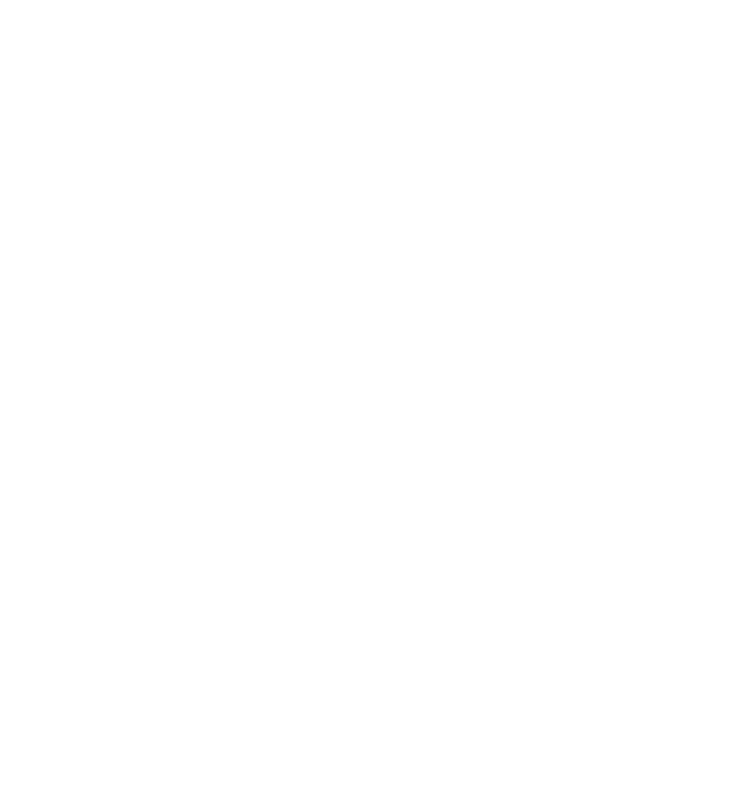
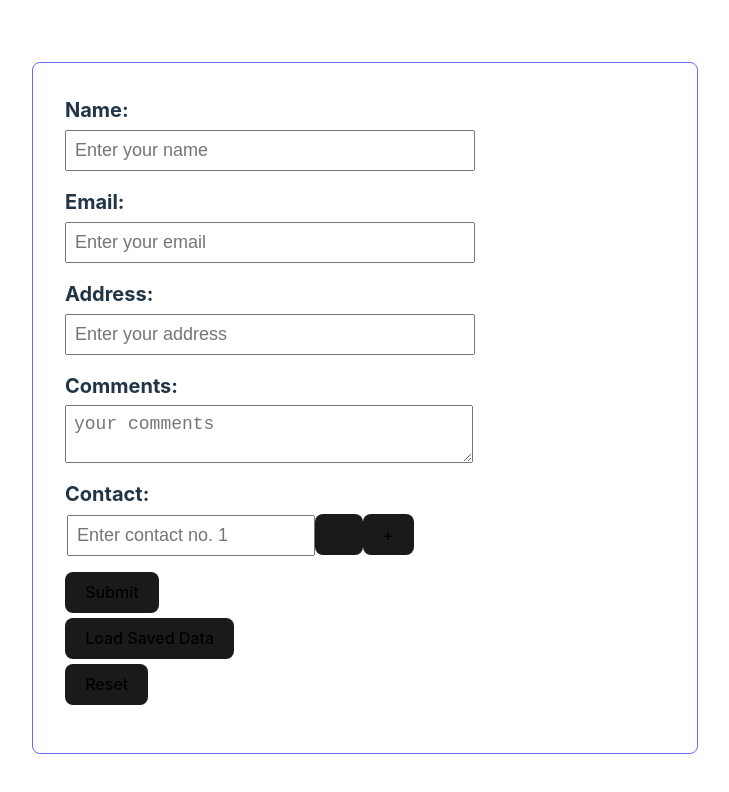
Before and after one commit to yashdreamsdevelopment/Formik-Tutorials, a React (Vite) app: page /fastfield in a window 1280 px wide. Before the commit this address had no page. Shown: the top 792 px of the page, without its empty margins (275-1004 px from the left). Built offline with nearby package versions, Linux system fonts and the light colour scheme.

Commit message:
UPDATED: implemented FastField, Disabling and Reseting

```diff
--- a/src/App.jsx
+++ b/src/App.jsx
@@ -4,6 +4,7 @@ import BasicForm from "./components/BasicForm";
 import Home from "./components/Home";
 import YupControlled from "./components/YupControlled";
 import AdvancedForm from "./components/AdvancedForm";
+import FastFieldForm from "./components/FastFieldForm";
 
 function App() {
   return (
@@ -13,6 +14,7 @@ function App() {
         <Route path="/basic" element={<BasicForm />} />
         <Route path="/yup-validation" element={<YupControlled />} />
         <Route path="/advanced" element={<AdvancedForm />} />
+        <Route path="/fastfield" element={<FastFieldForm />} />
       </Routes>
     </BrowserRouter>
   );
--- /dev/null
+++ b/src/components/FastFieldForm.jsx
@@ -0,0 +1,274 @@
+import React, { useState } from "react";
+import {
+  Formik,
+  Form,
+  Field,
+  ErrorMessage,
+  FieldArray,
+  FastField,
+} from "formik";
+import * as Yup from "yup";
+import FormFieldError from "./FormFieldError";
+
+const FastFieldForm = () => {
+  const [formSubmitState, setFormState] = useState(false);
+  const [formValues, setFormValues] = useState(null);
+
+  const savedValues = {
+    name: "Vishwas",
+    email: "v@example.com",
+    address: "221b bakers street NY",
+    contacts: [""],
+    comments: "Happy learning ",
+  };
+
+  const initialValues = {
+    name: "",
+    email: "",
+    address: "",
+    contacts: [""],
+    comments: "",
+  };
+
+  const onSubmit = (values, onSubmitProps) => {
+    console.log("ON-SUBMIT-RPOPS: ", onSubmitProps);
+    setFormState(true);
+    setTimeout(() => {
+      alert(JSON.stringify(values, undefined, 2));
+      onSubmitProps.setSubmitting(false);
+      setFormState(false);
+      onSubmitProps.resetForm();
+    }, 2000);
+  };
+
+  const validationSchema = Yup.object({
+    name: Yup.string().required("name is required"),
+    email: Yup.string().email("Invalid email").required("email is required"),
+    address: Yup.string().required("address is required"),
+    contacts: Yup.array()
+      .of(
+        Yup.string().matches(
+          /^[\+]?[(]?[0-9]{3}[)]?[-\s\.]?[0-9]{3}[-\s\.]?[0-9]{4,6}$/,
+          { message: "Not a valid phone no." }
+        )
+        //   .required("Contact no. is required")
+      )
+      .required("Contact is required")
+      .min(1, "Atleast 1 contact is required"),
+  });
+
+  const validateComments = (value) => {
+    let error;
+
+    if (!value) error = "comment is required";
+
+    return error;
+  };
+
+  return (
+    <Formik
+      initialValues={formValues || initialValues}
+      onSubmit={onSubmit}
+      validationSchema={validationSchema}
+      enableReinitialize
+      // validateOnMount
+      // validateOnChange={false}
+      // validateOnBlur={false}
+      // validateOnMount
+    >
+      {(formik) => {
+        console.log("Formik Props:", formik);
+        return (
+          <Form className="form">
+            <div className="input-group">
+              <label htmlFor="name" className="input-label">
+                Name
+              </label>
+              <Field
+                type="text"
+                id="name"
+                name="name"
+                placeholder="Enter your name"
+                className="input-field"
+              />
+              <ErrorMessage name="name" component={FormFieldError} />
+            </div>
+            <div className="input-group">
+              <label htmlFor="email" className="input-label">
+                Email
+              </label>
+              <Field
+                type="email"
+                id="email"
+                name="email"
+                placeholder="Enter your email"
+                className="input-field"
+              />
+              <ErrorMessage name="email" component={FormFieldError} />
+            </div>
+            <div className="input-group">
+              <label htmlFor="address" className="input-label">
+                Address
+              </label>
+              <FastField name="address">
+                {({ field, form, meta }) => {
+                  return (
+                    <>
+                      <input
+                        type="text"
+                        className="input-field"
+                        id="address"
+                        placeholder="Enter your address"
+                        {...field}
+                      />
+                      <ErrorMessage name="address" component={FormFieldError} />
+                    </>
+                  );
+                }}
+              </FastField>
+            </div>
+            <div className="input-group">
+              <label htmlFor="comments" className="input-label">
+                Comments
+              </label>
+              <Field
+                as="textarea"
+                name="comments"
+                className="input-field"
+                id="comments"
+                placeholder="your comments"
+                validate={validateComments}
+              />
+
+              <ErrorMessage name="comments" component={FormFieldError} />
+            </div>
+            <div className="input-group">
+              <label htmlFor="contact" className="input-label">
+                Contact
+              </label>
+              <FieldArray
+                name="contacts"
+                render={(arrayHelpers) => {
+                  const { push, remove, form } = arrayHelpers;
+                  // console.log("Form Errors:", form.errors);
+                  const contacts = form.values.contacts;
+
+                  return contacts.map((contact, index) => {
+                    return (
+                      <div className="input-group" key={index}>
+                        <div>
+                          <Field
+                            type="text"
+                            name={`contacts[${index}]`}
+                            id={`contacts[${index}]`}
+                            className="input-field"
+                            placeholder={`Enter contact no. ${index + 1}`}
+                          />
+
+                          <button
+                            type="button"
+                            disabled={index === 0}
+                            onClick={() => remove(index)}
+                            className="button"
+                          >
+                            -
+                          </button>
+
+                          <button
+                            type="button"
+                            className="button"
+                            onClick={() => push()}
+                          >
+                            +
+                          </button>
+                        </div>
+                        <ErrorMessage
+                          name={`contacts[${index}]`}
+                          component={FormFieldError}
+                        />
+                      </div>
+                    );
+                  });
+                }}
+              />
+            </div>
+
+            <div className="input-group">
+              {/* Submit button 1: */}
+              {/* <button
+                className="button"
+                type="submit"
+                disabled={!(formik.isValid && formik.dirty)}
+              >
+                Submit
+              </button> */}
+
+              {/* Submit button 2: */}
+              <button
+                className="button"
+                type="submit"
+                disabled={!formik.isValid || formik.isSubmitting}
+              >
+                {formSubmitState ? "Submitting..." : "Submit"}
+              </button>
+
+              <button
+                className="button"
+                type="button"
+                onClick={() => setFormValues(savedValues)}
+              >
+                Load Saved Data
+              </button>
+
+              <button className="button" type="reset">
+                Reset
+              </button>
+
+              {/* <button
+                className="button"
+                type="button"
+                onClick={() => formik.setFieldTouched()}
+              >
+                Validate Comments
+              </button>
+
+              <button
+                className="button"
+                type="button"
+                onClick={() => formik.setFieldTouched("comments")}
+              >
+                Visit Comments
+              </button>
+
+              <button
+                className="button"
+                onClick={() =>
+                  formik.setTouched({
+                    name: true,
+                    email: true,
+                    address: true,
+                    comments: true,
+                    contacts: true,
+                  })
+                }
+                type="button"
+              >
+                Visit Field
+              </button>
+
+              <button
+                className="button"
+                type="button"
+                onClick={() => formik.validateForm()}
+              >
+                Validate All
+              </button> */}
+            </div>
+          </Form>
+        );
+      }}
+    </Formik>
+  );
+};
+
+export default FastFieldForm;
--- a/src/components/Home.jsx
+++ b/src/components/Home.jsx
@@ -16,6 +16,9 @@ const Home = () => {
         <Link to={"/advanced"} className="button">
           Advanced
         </Link>
+        <Link to={"/fastfield"} className="button">
+          FastField
+        </Link>
       </div>
     </div>
   );
--- a/src/index.css
+++ b/src/index.css
@@ -35,7 +35,9 @@ h1 {
   font-size: 3.2em;
   line-height: 1;
 }
-
+button:disabled {
+  cursor: not-allowed;
+}
 .button {
   border-radius: 8px;
   border: 1px solid transparent;
@@ -84,9 +86,10 @@ h1 {
 
 .input-group {
   display: flex;
-  align-items: center;
-  justify-content: space-between;
-  gap: 1rem;
+  align-items: start;
+  justify-content: start;
+  flex-direction: column;
+  gap: 0.3rem;
 }
 
 .input-label {
@@ -101,11 +104,12 @@ h1 {
   padding: 0.5rem;
   font-size: 18px;
   font-weight: light;
-  flex: 0 0 350px;
+  width: 65%;
+  /* flex: 0 0 350px; */
 }
 .input-error {
   color: red;
   text-align: right;
-  font-weight: 300;
+  font-weight: 100;
   padding: 0.2rem 0;
 }
```
